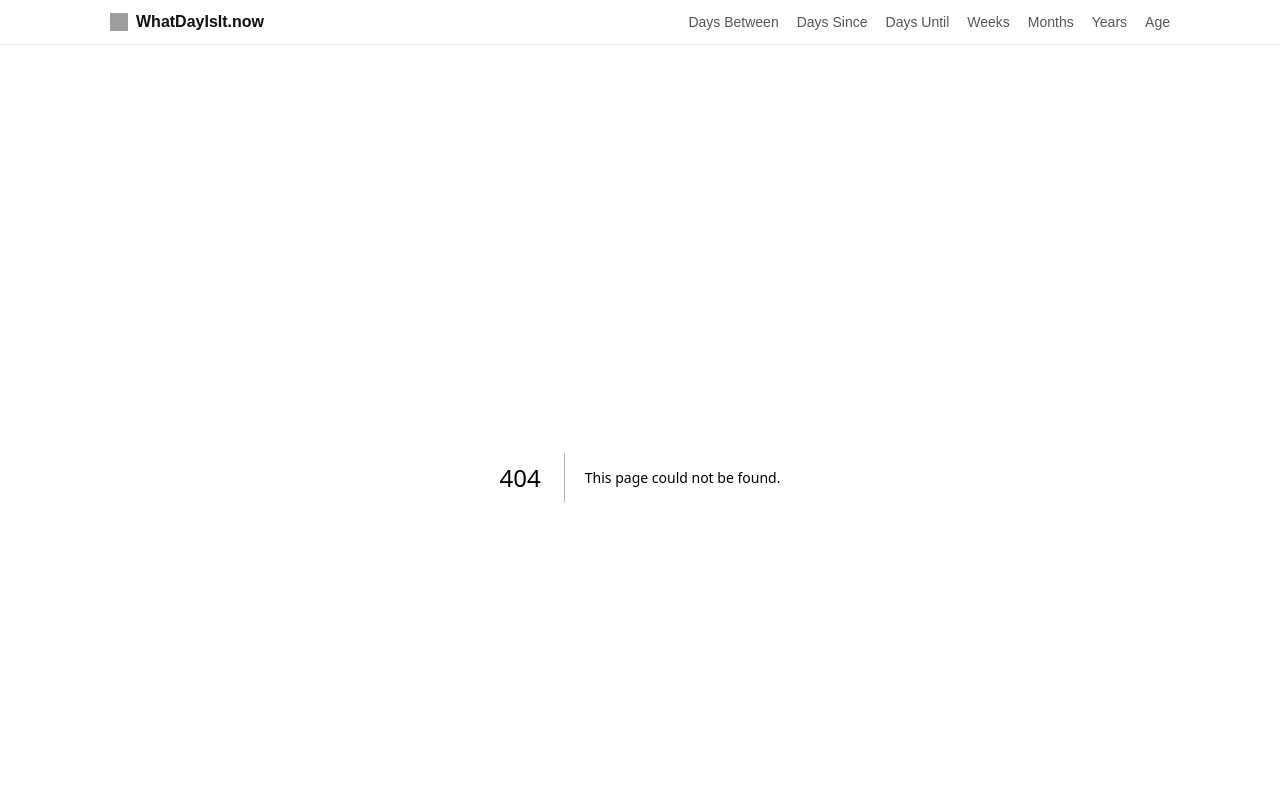
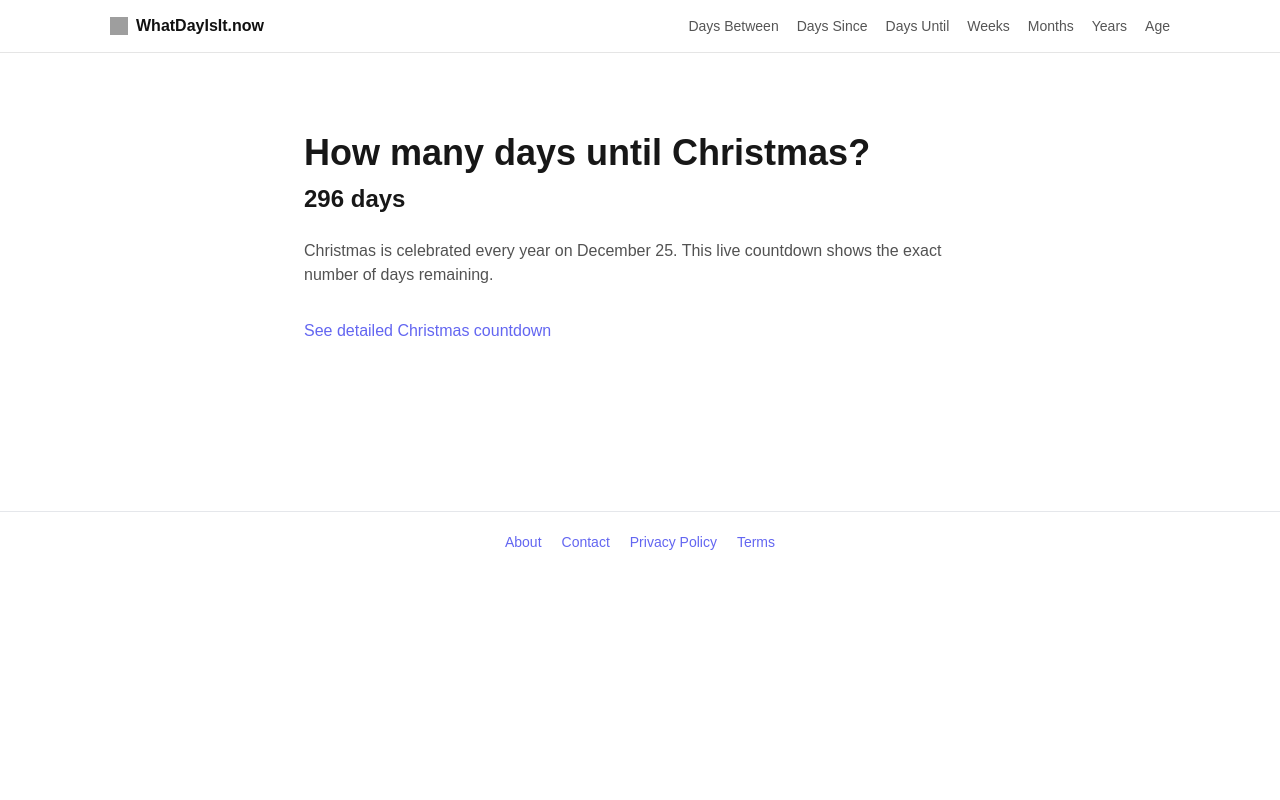
Before and after one commit to bosmeel/whatdayisit-now, a Next.js app: page /how-many-days-until-christmas in a window 1280 px wide. Before the commit this address had no page. Shown: the top 800 px of the page. Built offline with nearby package versions, Linux system fonts and the light colour scheme; grey boxes are pictures that could not be loaded.

Commit message:
add countdown pages

```diff
--- a/app/globals.css
+++ b/app/globals.css
@@ -39,9 +39,12 @@ padding:0 20px;
 /* --- Header --- */
 
 .site-header{
-border-bottom:1px solid var(--border);
-padding:10px 0;
+border-bottom:1px solid #e5e5e5;
+padding:14px 0;
 background:white;
+position:sticky;
+top:0;
+z-index:50;
 }
 
 .header-inner{
@@ -192,3 +195,16 @@ font-weight:700;
 margin-top:30px;
 margin-bottom:10px;
 }
+.today-grid{
+display:grid;
+grid-template-columns:repeat(auto-fit,minmax(160px,1fr));
+gap:18px;
+margin-top:20px;
+}
+
+.today-card{
+border:1px solid #e5e7eb;
+border-radius:10px;
+padding:16px;
+background:#fafafa;
+}
--- /dev/null
+++ b/app/how-many-days-until-christmas/page.tsx
@@ -0,0 +1,47 @@
+import Link from "next/link";
+
+export const metadata = {
+title: "How many days until Christmas?",
+description: "Live countdown showing exactly how many days until Christmas.",
+};
+
+export default function Page() {
+
+const today = new Date();
+const year = today.getFullYear();
+
+const christmas = new Date(`${year}-12-25`);
+
+if (today > christmas) {
+christmas.setFullYear(year + 1);
+}
+
+const diff =
+Math.ceil((christmas.getTime() - today.getTime()) / 86400000);
+
+return (
+<div className="max-w-2xl mx-auto py-12">
+
+<h1 className="text-4xl font-bold mb-6">
+How many days until Christmas?
+</h1>
+
+<p className="text-2xl font-semibold mb-6">
+{diff} days
+</p>
+
+<p className="mb-8 text-neutral-600">
+Christmas is celebrated every year on December 25.
+This live countdown shows the exact number of days remaining.
+</p>
+
+<Link
+href="/days-until/christmas"
+className="text-indigo-600 underline"
+>
+See detailed Christmas countdown
+</Link>
+
+</div>
+);
+}
```
Also changed, not shown: app/how-many-days-until-halloween/page.tsx (added), app/how-many-days-until-new-year/page.tsx (added).
